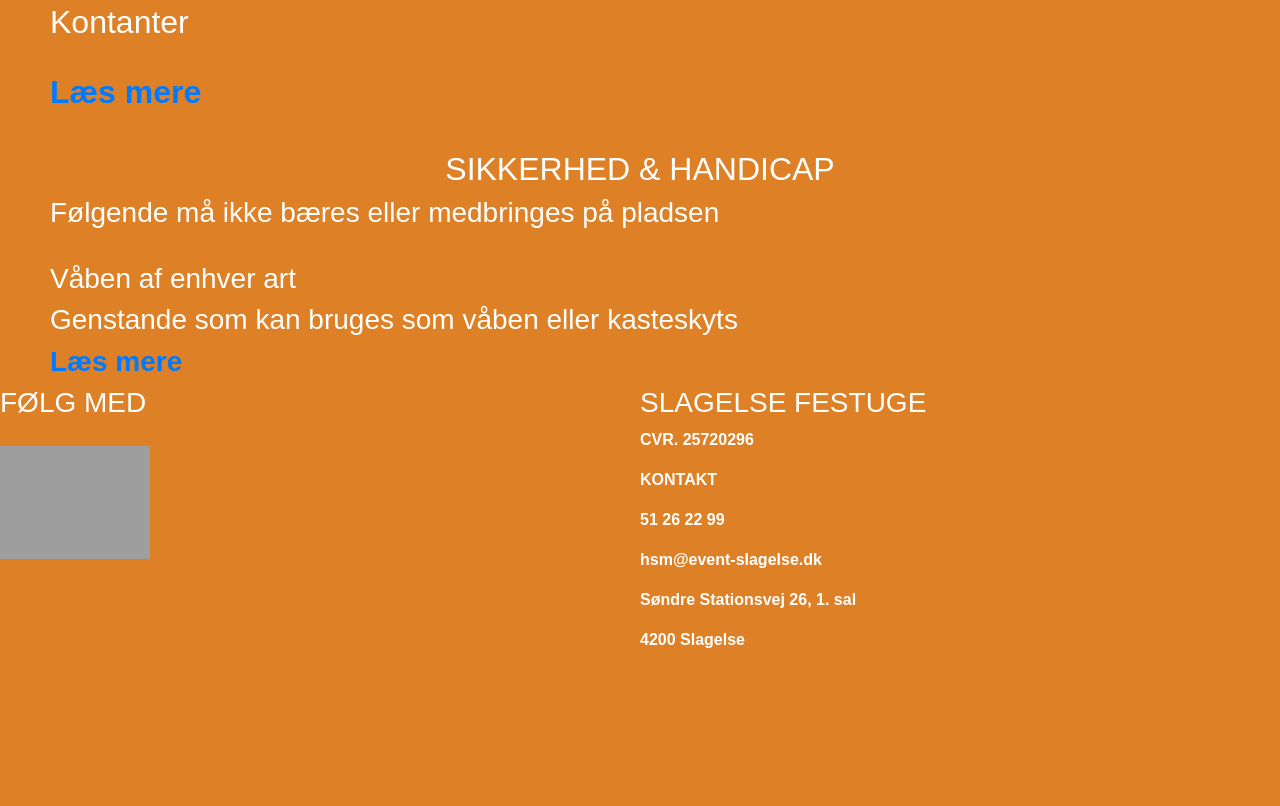
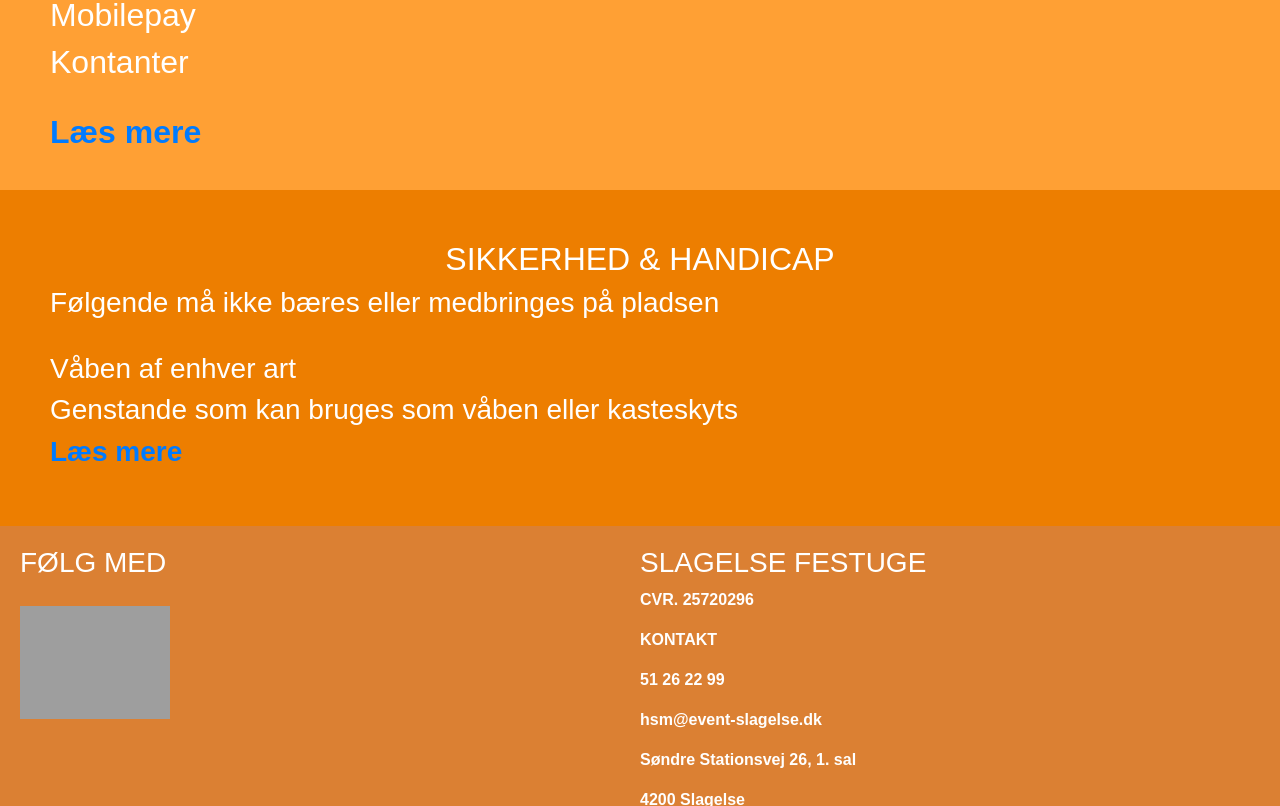
Before and after one commit to Maestro263/Eksamen2020, a website: page billetter.html in a window 1280 px wide. Shown: the part 1994-2800 px from the top of the page. Before the commit the page ends 2662 px from the top, so only its background shows below. Drawn offline with nearby package versions, Linux system fonts and the light colour scheme; grey boxes are pictures that could not be loaded; a web font is replaced by a local one.

Commit message:
alle sider er lavet, men de skal justeres

```diff
--- a/billetStyle.scss
+++ b/billetStyle.scss
@@ -10,7 +10,7 @@
 
 body {
   margin: 0; /* Ingen kanter i siden af browser */
-  background-color: #DD8026 !important;
+  background-color: #F2A156 !important;
 }
 
 h1, h2, h3, h4, h5, h6 {
@@ -78,11 +78,13 @@
 .billetbund{
   color: white;
   padding: 0 50px 30px 50px;
+  background-color: #FFA034;
 }
 
 .sikkerhed{
   color: white;
-  padding: 0 50px 0 50px;
+  padding: 50px;
+  background-color: #ED7E00;
  h2{
    text-align: center;
  }
@@ -101,6 +103,8 @@
   color: white;
   display: flex;
   flex-direction: row;
+  background-color: #DB8033;
+  padding: 20px;
   .columnOne, .columnTwo{
     width: 50%;
   }
--- a/billetter.html
+++ b/billetter.html
@@ -53,7 +53,7 @@
     </div>
 </nav>
 
-<div class="overskrifter">
+<div class="overskrifter" style="padding: 20px;">
 <h1>BILLETTER & ARRANGEMENTER</h1>
     <br>
 </div>
--- a/sponsorStyle.scss
+++ b/sponsorStyle.scss
@@ -41,7 +41,7 @@
 }
 
 .sponsorTop{
-  background-color: #748f73;
+  background-color: #758F74;
   h1{
     text-align: center;
   }
@@ -61,7 +61,7 @@
 }
 
 .footer{
-  background-color: #b9c7b9;
+  background-color: #597357;
   color: white;
   display: flex;
   flex-direction: row;
--- a/styles.scss
+++ b/styles.scss
@@ -81,7 +81,7 @@
 }
 
 .forsideSponsor{
-  color: #F06F07 !important;
+  color: #EE7F00;
   text-align: center;
 }
 
@@ -97,7 +97,9 @@
 .footer{
   display: flex;
   flex-direction: row;
-  background-color: #F06F07;
+  background-color: #DB8033;
+  color: white;
+  padding: 20px;
   .columnOne, .columnTwo{
     width: 50%;
   }
```
Also changed, not shown: billetStyle.css, sponsorStyle.css, styles.css, 2 other files.
